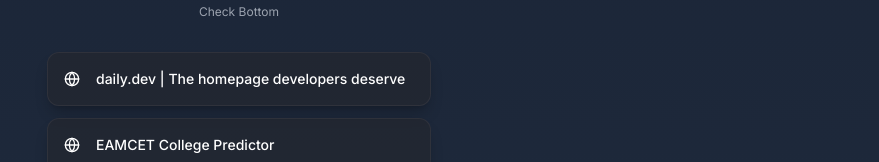
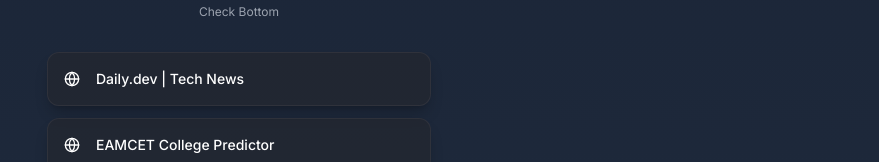
Before and after one commit to aravindpulluri116/mylinktree, a Next.js app: page / in a window 1280 px wide. Shown: the part 268-430 px from the top of the page, without its empty margins (401-1280 px from the left). Built offline with nearby package versions, Linux system fonts and the light colour scheme.

Commit message:
daily.dev | Tech News

```diff
--- a/src/app/page.tsx
+++ b/src/app/page.tsx
@@ -11,7 +11,7 @@
   const links = [
     {
       id: "dailydev",
-      title: "daily.dev | The homepage developers deserve",
+      title: "Daily.dev | Tech News",
       url: "https://chromewebstore.google.com/detail/dailydev-the-homepage-dev/jlmpjdjjbgclbocgajdjefcidcncaied?hl=en-US",
       icon: <Globe className="h-5 w-5 mr-2" />,
       delay: "delay-100"
```
